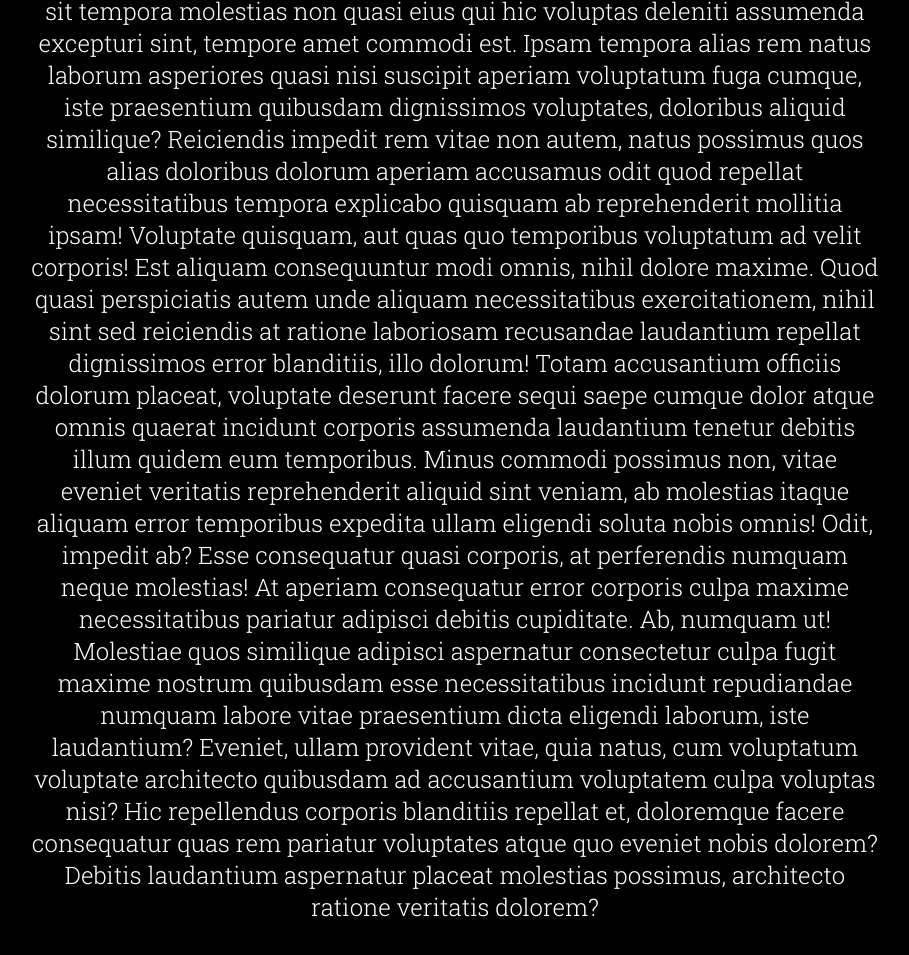
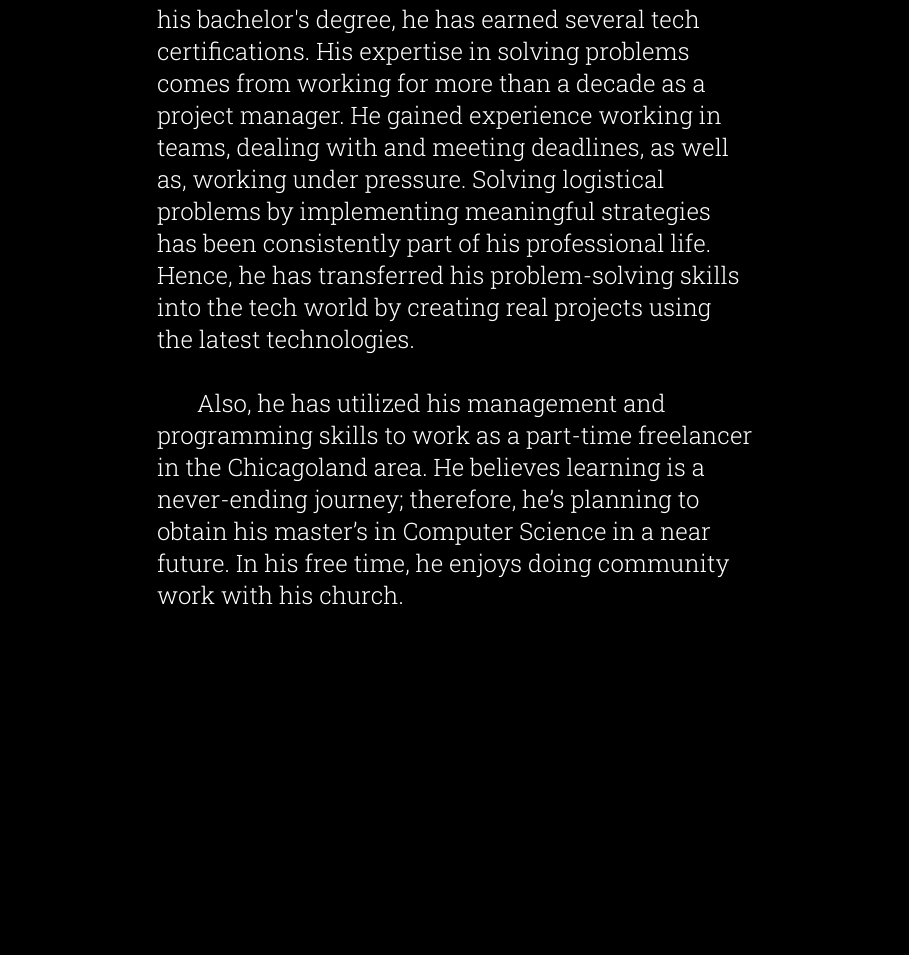
Before and after one commit to pramirez2328/mySite, a plain HTML site: page pages/about.html in a window 1280 px wide. Shown: the part 833-1788 px from the top of the page, without its empty margins (193-1102 px from the left). After the commit the page ends 1468 px from the top, so only its background shows below. Drawn offline with Linux system fonts and the light colour scheme; a web font is replaced by a local one.

Commit message:
add the paragraps in the about page

```diff
--- a/pages/about.html
+++ b/pages/about.html
@@ -32,42 +32,25 @@
       </div>
       <div id="section-languages" class="bio">
         <p>
-          Lorem ipsum dolor sit amet consectetur adipisicing elit. Excepturi,
-          itaque porro. Voluptas rem tenetur placeat aut vitae nam numquam
-          consequatur nihil id dicta, a explicabo provident, recusandae nobis
-          deserunt. Sit eum assumenda perferendis delectus vero temporibus
-          eligendi fuga, eius at ut rem incidunt iure nemo placeat corrupti
-          maxime nulla. Voluptatibus esse, sit tempora molestias non quasi eius
-          qui hic voluptas deleniti assumenda excepturi sint, tempore amet
-          commodi est. Ipsam tempora alias rem natus laborum asperiores quasi
-          nisi suscipit aperiam voluptatum fuga cumque, iste praesentium
-          quibusdam dignissimos voluptates, doloribus aliquid similique?
-          Reiciendis impedit rem vitae non autem, natus possimus quos alias
-          doloribus dolorum aperiam accusamus odit quod repellat necessitatibus
-          tempora explicabo quisquam ab reprehenderit mollitia ipsam! Voluptate
-          quisquam, aut quas quo temporibus voluptatum ad velit corporis! Est
-          aliquam consequuntur modi omnis, nihil dolore maxime. Quod quasi
-          perspiciatis autem unde aliquam necessitatibus exercitationem, nihil
-          sint sed reiciendis at ratione laboriosam recusandae laudantium
-          repellat dignissimos error blanditiis, illo dolorum! Totam accusantium
-          officiis dolorum placeat, voluptate deserunt facere sequi saepe cumque
-          dolor atque omnis quaerat incidunt corporis assumenda laudantium
-          tenetur debitis illum quidem eum temporibus. Minus commodi possimus
-          non, vitae eveniet veritatis reprehenderit aliquid sint veniam, ab
-          molestias itaque aliquam error temporibus expedita ullam eligendi
-          soluta nobis omnis! Odit, impedit ab? Esse consequatur quasi corporis,
-          at perferendis numquam neque molestias! At aperiam consequatur error
-          corporis culpa maxime necessitatibus pariatur adipisci debitis
-          cupiditate. Ab, numquam ut! Molestiae quos similique adipisci
-          aspernatur consectetur culpa fugit maxime nostrum quibusdam esse
-          necessitatibus incidunt repudiandae numquam labore vitae praesentium
-          dicta eligendi laborum, iste laudantium? Eveniet, ullam provident
-          vitae, quia natus, cum voluptatum voluptate architecto quibusdam ad
-          accusantium voluptatem culpa voluptas nisi? Hic repellendus corporis
-          blanditiis repellat et, doloremque facere consequatur quas rem
-          pariatur voluptates atque quo eveniet nobis dolorem? Debitis
-          laudantium aspernatur placeat molestias possimus, architecto ratione
-          veritatis dolorem?
+          <strong>Pedro Ramirez </strong> turned his programming hobby into a
+          professional career. He graduated with a bachelor’s degree in Computer
+          Information Systems. Indeed, His love for programming was recognized
+          when he was chosen as valedictorian. In addition to his bachelor's
+          degree, he has earned several tech certifications. His expertise in
+          solving problems comes from working for more than a decade as a
+          project manager. He gained experience working in teams, dealing with
+          and meeting deadlines, as well as, working under pressure. Solving
+          logistical problems by implementing meaningful strategies has been
+          consistently part of his professional life. Hence, he has transferred
+          his problem-solving skills into the tech world by creating real
+          projects using the latest technologies.
+        </p>
+        <p>
+          Also, he has utilized his management and programming skills to work as
+          a part-time freelancer in the Chicagoland area. He believes learning
+          is a never-ending journey; therefore, he’s planning to obtain his
+          master’s in Computer Science in a near future. In his free time, he
+          enjoys doing community work with his church.
         </p>
       </div>
       <div id="aside">
--- a/style/aboutComponents/main.css
+++ b/style/aboutComponents/main.css
@@ -5,6 +5,14 @@
 
 #personal-picture > img {
   width: 75%;
+}
+
+.bio > p {
+  text-indent: 2.5rem;
+  text-align: left;
+  width: 70%;
+  margin: auto;
+  margin-top: 2rem;
 }
 
 @media only screen and (max-width: 600px) {
@@ -16,4 +24,8 @@
   #personal-picture > img {
     width: 85%;
   }
+
+  .bio > p {
+    width: 100%;
+  }
 }
--- a/style/style.css
+++ b/style/style.css
@@ -7,7 +7,6 @@
 @import "./indexComponents/footer.css";
 @import "./aboutComponents/main.css";
 @import "./aboutComponents/bio.css";
-@import "./aboutComponents/about-contacts-icons.css";
 
 body {
   background-color: black;
```
